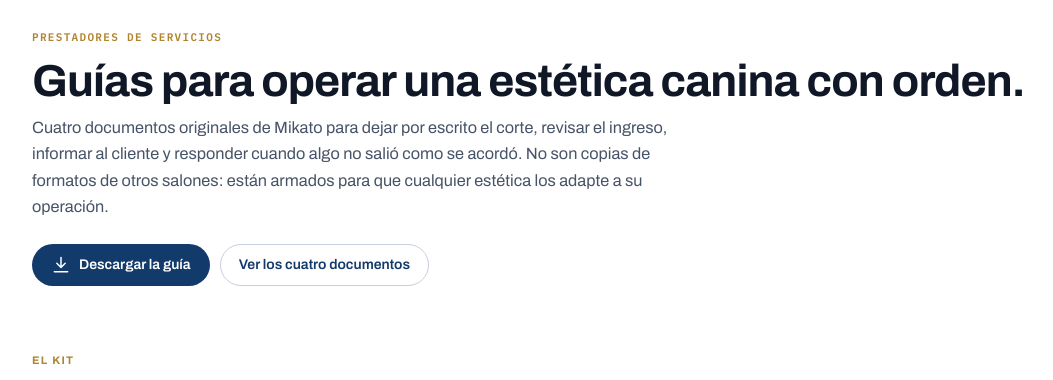
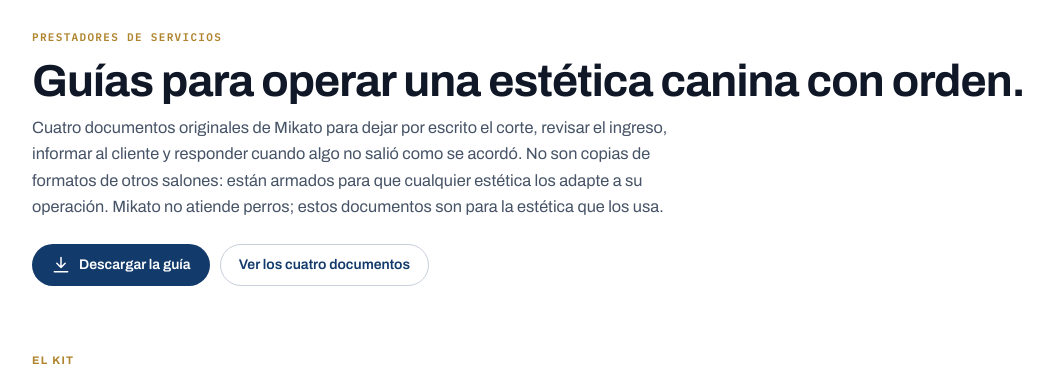
Before and after one commit to Mikato8/New-Est-ticas-Caninas, a PHP site: page /prestadores in a window 1280 px wide. Shown: the part 202-582 px from the top of the page, without its empty margins (12-1065 px from the left). Run offline with PHP 8.4, Linux system fonts and the light colour scheme.

Commit message:
Aclarar que Mikato no presta el servicio de estética

```diff
--- a/formatos/guia-prestadores.html
+++ b/formatos/guia-prestadores.html
@@ -32,7 +32,7 @@
       </div>
     </div>
     <div class="portada__pie">
-      <strong>Documento original de Mikato Estilistas Caninos.</strong> No reproduce formatos, textos ni identidad de terceros. Es una guía de operación y no sustituye la asesoría de un abogado ni la valoración de un médico veterinario.
+      <strong>Documento original de Mikato Estilistas Caninos.</strong> No reproduce formatos, textos ni identidad de terceros. Mikato no presta servicios de estética canina: estos formatos son para la estética que los adopta. Es una guía de operación y no sustituye la asesoría de un abogado ni la valoración de un médico veterinario.
     </div>
   </div>
 </section>
--- a/views/paginas/prestadores.php
+++ b/views/paginas/prestadores.php
@@ -37,7 +37,7 @@ $docs = [
     <header class="portada-interior">
         <span class="kicker mono texto-oro">Prestadores de servicios</span>
         <h1>Guías para operar una estética canina con orden.</h1>
-        <p>Cuatro documentos originales de Mikato para dejar por escrito el corte, revisar el ingreso, informar al cliente y responder cuando algo no salió como se acordó. No son copias de formatos de otros salones: están armados para que cualquier estética los adapte a su operación.</p>
+        <p>Cuatro documentos originales de Mikato para dejar por escrito el corte, revisar el ingreso, informar al cliente y responder cuando algo no salió como se acordó. No son copias de formatos de otros salones: están armados para que cualquier estética los adapte a su operación. Mikato no atiende perros; estos documentos son para la estética que los usa.</p>
         <div class="flex-centro mt-3">
             <a class="t-btn t-btn--azul" href="<?= url('/descargas/formatos/Mikato-Guia-prestadores.pdf') ?>?v=1.0" download><?= icono('descargar') ?> Descargar la guía</a>
             <a class="t-btn t-btn--linea" href="#documentos">Ver los cuatro documentos</a>
```
Also changed, not shown: 1 other file.
